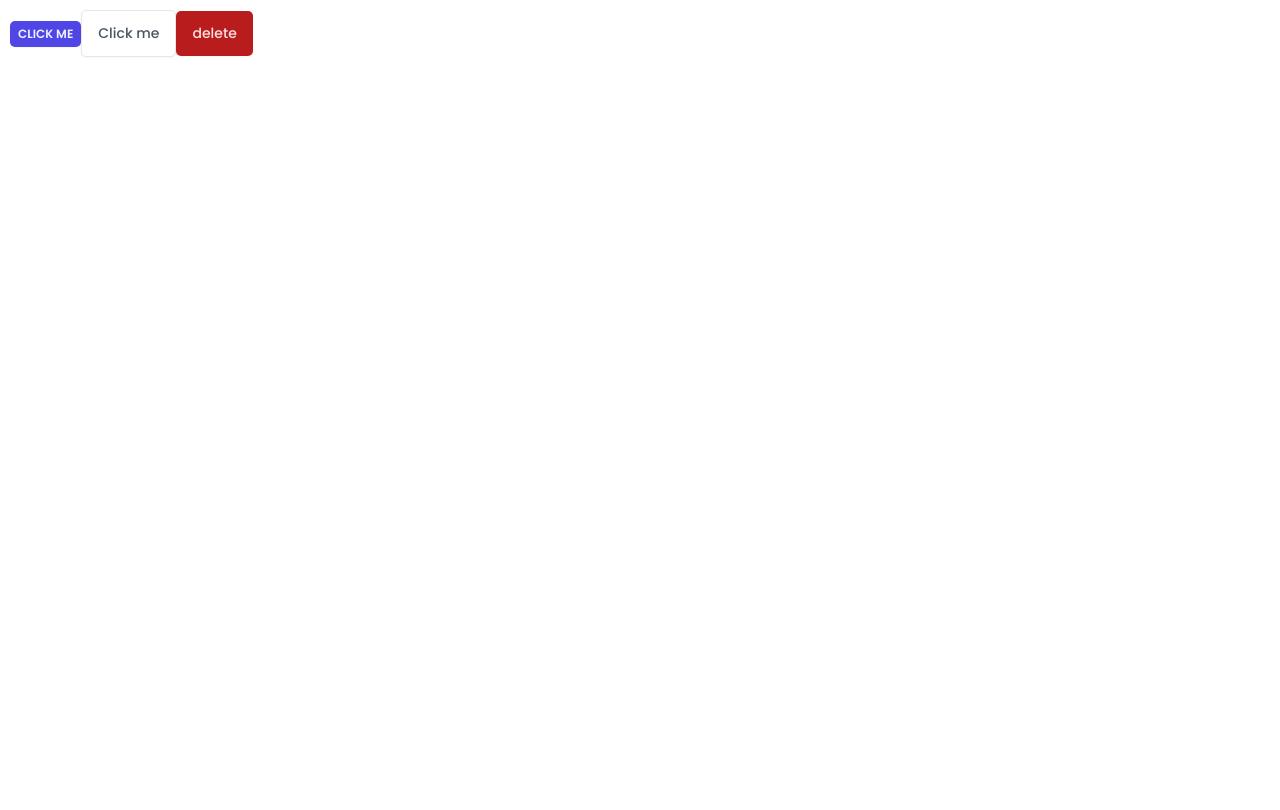
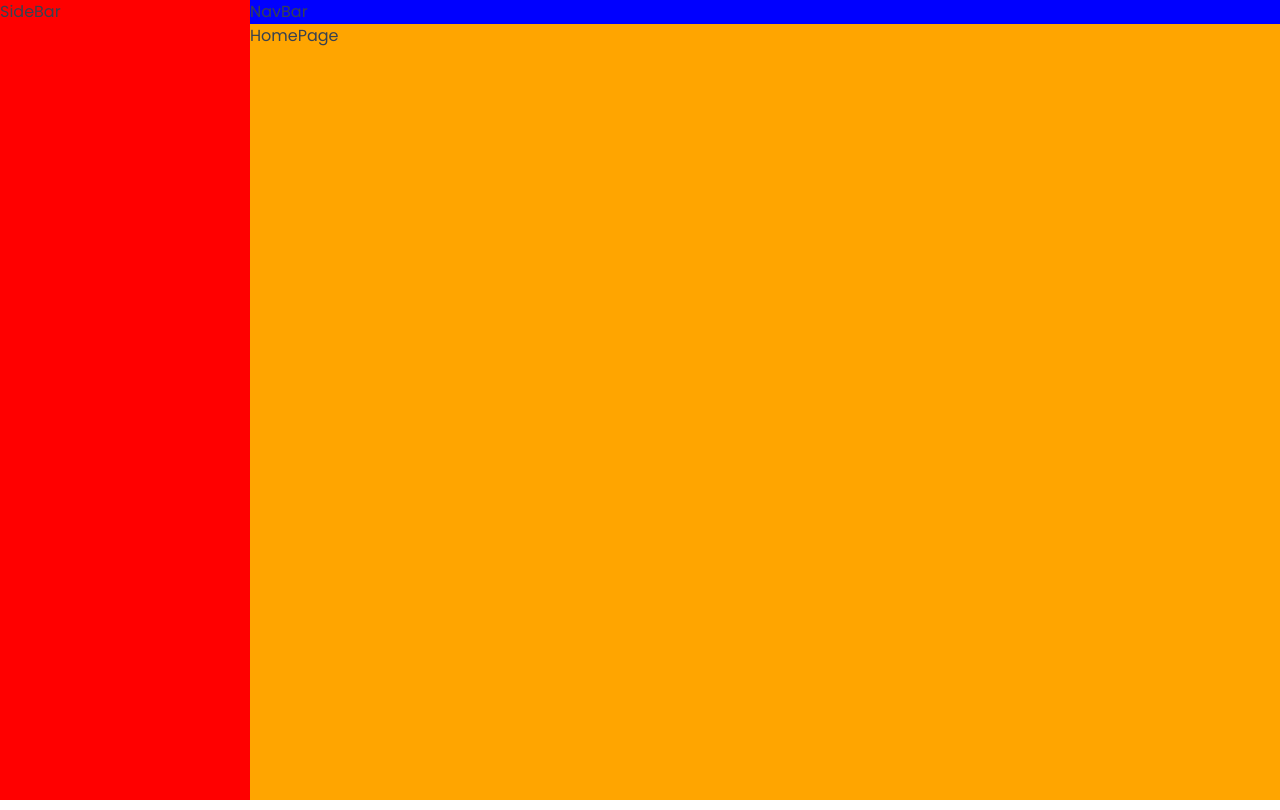
Before and after one commit to sofianeberkane202/the-wild-oasis-dashboard, a React (Vite) app: page /home in a window 1280 px wide. Built offline with nearby package versions, Linux system fonts and the light colour scheme; a web font is replaced by a local one.

Commit message:
finish setup Applayout component as a parent component for creating single page application SPA

```diff
--- a/package.json
+++ b/package.json
@@ -13,6 +13,7 @@
   "dependencies": {
     "react": "^18.3.1",
     "react-dom": "^18.3.1",
+    "react-router-dom": "^7.1.3",
     "styled-components": "^6.1.14"
   },
   "devDependencies": {
--- a/src/App.jsx
+++ b/src/App.jsx
@@ -1,24 +1,37 @@
 /* eslint-disable react/react-in-jsx-scope */
+import { BrowserRouter, Navigate, Route, Routes } from 'react-router-dom';
 import GlobalStyles from './styles/GlobalStyles';
-import Button from './ui/Button';
+import Home from './pages/Home';
+import Bookings from './pages/Bookings';
+import Cabins from './pages/Cabins';
+import Users from './pages/Users';
+import Settings from './pages/Settings';
+import NotFound from './pages/NotFound';
+import AppLayout from './ui/AppLayout';
+import styled from 'styled-components';
+
+const StyledApp = styled.div`
+  height: 100vh;
+`;
+
 function App() {
   return (
-    <>
+    <StyledApp>
       <GlobalStyles />
-      <div style={{ margin: '10px' }}>
-        <Button size="small" variation="primary">
-          Click me
-        </Button>
-
-        <Button size="medium" variation="secondary">
-          Click me
-        </Button>
-
-        <Button size="medium" variation="danger">
-          delete
-        </Button>
-      </div>
-    </>
+      <BrowserRouter>
+        <Routes>
+          <Route element={<AppLayout />}>
+            <Route index element={<Navigate to="/home" />} />
+            <Route path="home" element={<Home />} />
+            <Route path="bookings" element={<Bookings />} />
+            <Route path="cabins" element={<Cabins />} />
+            <Route path="users" element={<Users />} />
+            <Route path="settings" element={<Settings />} />
+          </Route>
+          <Route path="*" element={<NotFound />} />
+        </Routes>
+      </BrowserRouter>
+    </StyledApp>
   );
 }
 
--- /dev/null
+++ b/src/pages/Bookings.jsx
@@ -0,0 +1,6 @@
+/* eslint-disable react/react-in-jsx-scope */
+function Bookings() {
+  return <div>Booking page</div>;
+}
+
+export default Bookings;
--- /dev/null
+++ b/src/pages/Cabins.jsx
@@ -0,0 +1,6 @@
+/* eslint-disable react/react-in-jsx-scope */
+function Cabins() {
+  return <div>CabinsPage</div>;
+}
+
+export default Cabins;
--- /dev/null
+++ b/src/pages/Home.jsx
@@ -0,0 +1,6 @@
+/* eslint-disable react/react-in-jsx-scope */
+function Home() {
+  return <div>HomePage</div>;
+}
+
+export default Home;
--- /dev/null
+++ b/src/pages/NotFound.jsx
@@ -0,0 +1,6 @@
+/* eslint-disable react/react-in-jsx-scope */
+function NotFound() {
+  return <div>page Not found 404</div>;
+}
+
+export default NotFound;
--- /dev/null
+++ b/src/pages/Settings.jsx
@@ -0,0 +1,6 @@
+/* eslint-disable react/react-in-jsx-scope */
+function Settings() {
+  return <div>Settings Page</div>;
+}
+
+export default Settings;
--- /dev/null
+++ b/src/pages/Users.jsx
@@ -0,0 +1,6 @@
+/* eslint-disable react/react-in-jsx-scope */
+function Users() {
+  return <div>users Page</div>;
+}
+
+export default Users;
--- /dev/null
+++ b/src/ui/AppLayout.jsx
@@ -0,0 +1,37 @@
+/* eslint-disable react/react-in-jsx-scope */
+import { Outlet } from 'react-router-dom';
+import styled from 'styled-components';
+
+const SideBar = styled.aside`
+  background-color: red;
+  grid-row: 1/-1;
+`;
+
+const NavBar = styled.nav`
+  background-color: blue;
+`;
+
+const Main = styled.main`
+  background-color: orange;
+`;
+
+const StyledAppLayout = styled.div`
+  height: 100%;
+  display: grid;
+  grid-template-columns: 25rem 1fr;
+  grid-template-rows: auto 1fr;
+`;
+
+function AppLayout() {
+  return (
+    <StyledAppLayout>
+      <NavBar>NavBar</NavBar>
+      <Main>
+        <Outlet />
+      </Main>
+      <SideBar>SideBar</SideBar>
+    </StyledAppLayout>
+  );
+}
+
+export default AppLayout;
```
Also changed, not shown: 1 other file (tests, documents, lock files or other folders).
